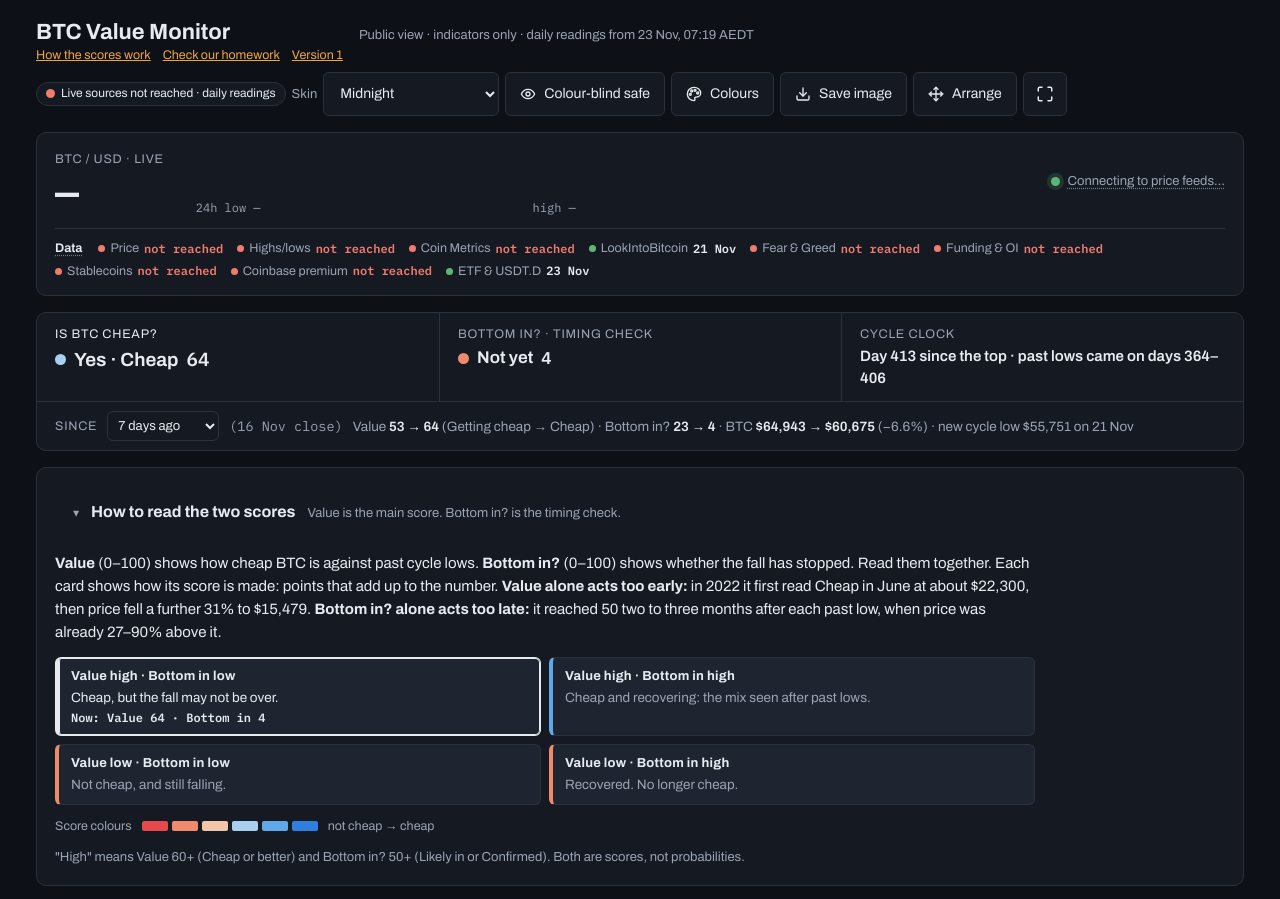
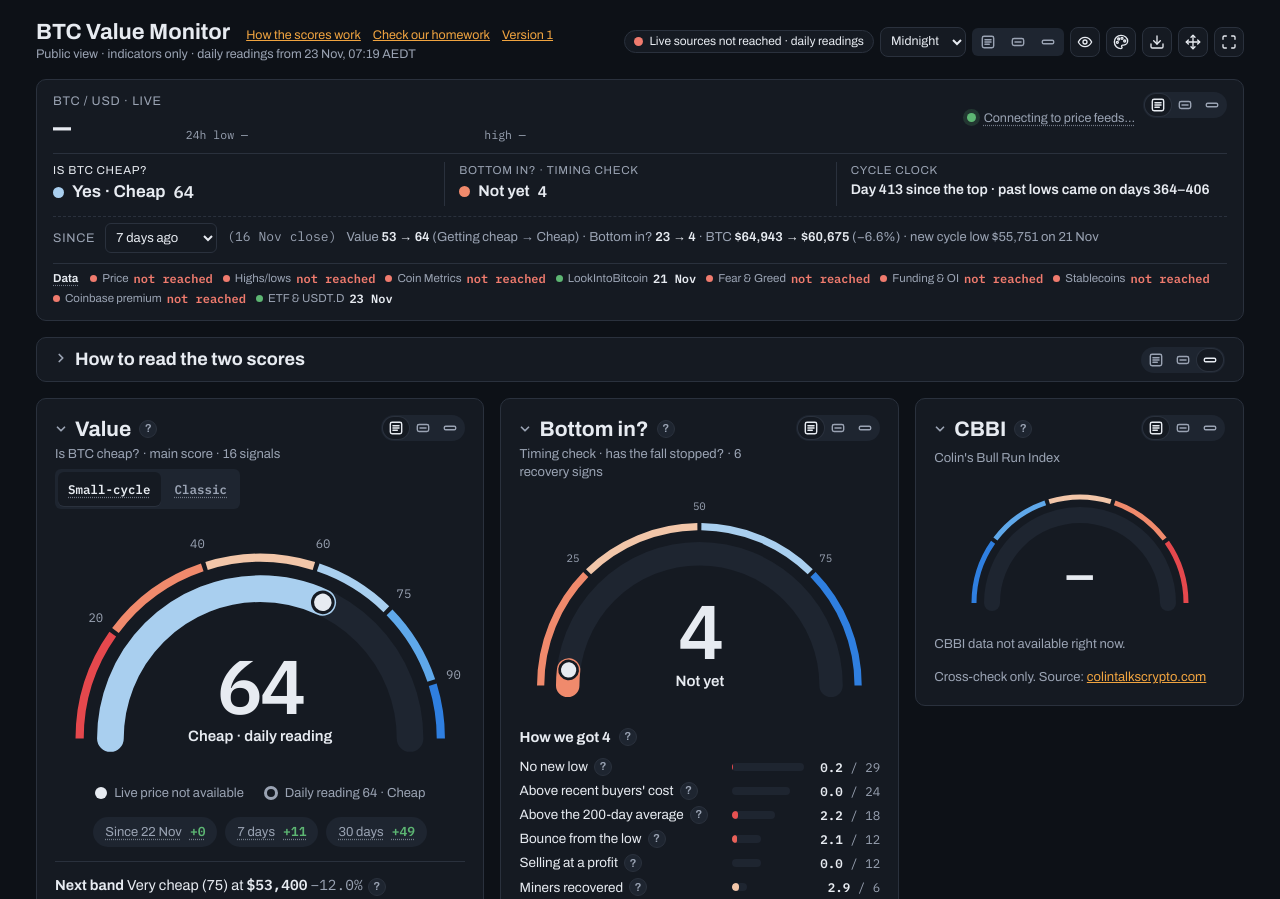
Before and after one commit to pipolarbear/btc-bottom-monitor, a plain HTML site: page index.html in a window 1280 px wide. Shown: the top 899 px of the page. Drawn offline with Linux system fonts and the light colour scheme; no server answers.

Commit message:
v9: price and summary in one card, slim header, card views

```diff
--- a/index.html
+++ b/index.html
@@ -11,8 +11,8 @@
 <link rel="preconnect" href="https://fonts.gstatic.com" crossorigin>
 <link rel="stylesheet" crossorigin="anonymous" href="https://fonts.googleapis.com/css2?family=Archivo:wdth,wght@75..100,400..700&family=IBM+Plex+Mono:wght@400;500;600&family=Inter:wght@400;500;600&family=Newsreader:opsz,wght@6..72,500..700&family=Space+Grotesk:wght@500;600;700&display=swap">
 <link rel="stylesheet" href="skins.css?v=8">
-<link rel="stylesheet" href="app.css?v=8">
-<script src="prefs.js?v=8.1"></script>
+<link rel="stylesheet" href="app.css?v=9">
+<script src="prefs.js?v=9"></script>
 <script>try { var s = new URLSearchParams(location.search), k = s.get("skin") || localStorage.getItem("bbm.skin") || "midnight"; if (k === "auto") k = matchMedia("(prefers-color-scheme: light)").matches ? "daylight" : "midnight"; document.documentElement.setAttribute("data-skin", k); document.documentElement.setAttribute("data-light", k === "daylight" || k === "paper" ? "1" : "0"); document.documentElement.setAttribute("data-cb", (s.get("cb") || localStorage.getItem("bbm.cb")) === "1" ? "1" : "0"); } catch (e) {}</script>
 </head>
 <body>
@@ -21,26 +21,27 @@
 <header class="top">
   <div class="brand">
     <h1>BTC Value Monitor</h1>
-    <span class="sub" id="hdr-sub">Loading readings…</span>
-    <span class="links k-hide" data-nocap><a href="thesis.html">How the scores work</a><a href="backtest.html">Check our homework</a><a href="v1.html">Version 1</a></span>
+    <span class="brand-s"><span class="sub" id="hdr-sub">Loading readings…</span><span class="links k-hide" data-nocap><a href="thesis.html">How the scores work</a><a href="backtest.html">Check our homework</a><a href="v1.html">Version 1</a></span></span>
   </div>
   <div class="controls" data-nocap>
     <span class="pill k-hide" id="fresh"><span class="dot" id="fresh-dot" style="background:var(--muted)"></span><span id="fresh-t">Loading</span></span>
-    <label for="skin" class="k-hide">Skin</label>
-    <select id="skin" class="btn k-hide">
-      <option value="auto">Auto (match system)</option>
+    <select id="skin" class="btn tb-sel k-hide" aria-label="Skin" title="Skin">
+      <option value="auto">Auto skin</option>
       <option value="midnight">Midnight</option>
       <option value="daylight">Daylight</option>
       <option value="terminal">Terminal</option>
       <option value="ocean">Ocean</option>
       <option value="paper">Paper</option>
     </select>
-    <button type="button" class="btn k-hide ic-sm" id="cb" aria-pressed="false" aria-label="Colour-blind safe colours" title="Colour-blind safe colours"><svg width="16" height="16" viewBox="0 0 24 24" fill="none" stroke="currentColor" stroke-width="2" stroke-linecap="round" stroke-linejoin="round" aria-hidden="true"><path d="M2 12s3.5-7 10-7 10 7 10 7-3.5 7-10 7S2 12 2 12z"/><circle cx="12" cy="12" r="3"/></svg><span class="lbl">Colour-blind safe</span></button>
-    <button type="button" class="btn k-hide ic-sm" id="pal-b" aria-expanded="false" aria-controls="pal" aria-label="Colours" title="Choose the score colours"><svg width="16" height="16" viewBox="0 0 24 24" fill="none" stroke="currentColor" stroke-width="2" stroke-linecap="round" stroke-linejoin="round" aria-hidden="true"><circle cx="13.5" cy="6.5" r="1.5"/><circle cx="17.5" cy="10.5" r="1.5"/><circle cx="8.5" cy="7.5" r="1.5"/><circle cx="6.5" cy="12.5" r="1.5"/><path d="M12 2C6.5 2 2 6.5 2 12s4.5 10 10 10c.9 0 1.6-.7 1.6-1.6 0-.4-.2-.8-.4-1.1-.3-.3-.4-.7-.4-1.1 0-.9.7-1.6 1.6-1.6H16c3.3 0 6-2.7 6-6 0-4.9-4.5-8.6-10-8.6z"/></svg><span class="lbl">Colours</span></button>
-    <button type="button" class="btn k-hide ic-sm" id="save" aria-label="Save as image" title="Save as image"><svg width="16" height="16" viewBox="0 0 24 24" fill="none" stroke="currentColor" stroke-width="2" stroke-linecap="round" stroke-linejoin="round" aria-hidden="true"><path d="M21 15v4a2 2 0 0 1-2 2H5a2 2 0 0 1-2-2v-4"/><path d="M7 10l5 5 5-5"/><path d="M12 15V3"/></svg><span class="lbl" id="save-t">Save image</span></button>
-    <button type="button" class="btn k-hide ic-sm" id="arrange" aria-pressed="false" aria-label="Arrange cards" title="Arrange cards"><svg width="16" height="16" viewBox="0 0 24 24" fill="none" stroke="currentColor" stroke-width="2" stroke-linecap="round" stroke-linejoin="round" aria-hidden="true"><path d="M5 9l-3 3 3 3"/><path d="M9 5l3-3 3 3"/><path d="M15 19l-3 3-3-3"/><path d="M19 9l3 3-3 3"/><path d="M2 12h20"/><path d="M12 2v20"/></svg><span class="lbl">Arrange</span></button>
-    <button type="button" class="btn k-hide ic-sm" id="reset-layout" hidden aria-label="Reset layout" title="Put the cards back in the default layout"><svg width="16" height="16" viewBox="0 0 24 24" fill="none" stroke="currentColor" stroke-width="2" stroke-linecap="round" stroke-linejoin="round" aria-hidden="true"><path d="M3 12a9 9 0 1 0 3-6.7"/><path d="M3 4v5h5"/></svg><span class="lbl" id="reset-t">Reset layout</span></button>
-    <button type="button" class="btn icon k-hide" id="kiosk" aria-label="Full screen" title="Full screen"><svg width="18" height="18" viewBox="0 0 24 24" fill="none" stroke="currentColor" stroke-width="2" stroke-linecap="round" stroke-linejoin="round" aria-hidden="true"><path d="M8 3H5a2 2 0 0 0-2 2v3"/><path d="M21 8V5a2 2 0 0 0-2-2h-3"/><path d="M3 16v3a2 2 0 0 0 2 2h3"/><path d="M16 21h3a2 2 0 0 0 2-2v-3"/></svg></button>
+    <div class="seg seg-xs k-hide" role="group" aria-label="Show all cards as" id="view-all">
+      <button type="button" data-st="full" aria-label="All cards: full" title="All cards: full"><svg width="14" height="14" viewBox="0 0 16 16" fill="none" stroke="currentColor" stroke-width="1.6" stroke-linecap="round" aria-hidden="true"><rect x="1.5" y="1.5" width="13" height="13" rx="2"/><path d="M4.5 5.5h7M4.5 8h7M4.5 10.5h5"/></svg></button><button type="button" data-st="sum" aria-label="All cards: summary" title="All cards: summary"><svg width="14" height="14" viewBox="0 0 16 16" fill="none" stroke="currentColor" stroke-width="1.6" stroke-linecap="round" aria-hidden="true"><rect x="1.5" y="4" width="13" height="8" rx="2"/><path d="M4.5 8h7"/></svg></button><button type="button" data-st="title" aria-label="All cards: titles only" title="All cards: titles only"><svg width="14" height="14" viewBox="0 0 16 16" fill="none" stroke="currentColor" stroke-width="1.6" stroke-linecap="round" aria-hidden="true"><rect x="1.5" y="6" width="13" height="4" rx="1.5"/></svg></button>
+    </div>
+    <button type="button" class="btn tb k-hide" id="cb" aria-pressed="false" aria-label="Colour-blind safe colours" title="Colour-blind safe colours"><svg width="16" height="16" viewBox="0 0 24 24" fill="none" stroke="currentColor" stroke-width="2" stroke-linecap="round" stroke-linejoin="round" aria-hidden="true"><path d="M2 12s3.5-7 10-7 10 7 10 7-3.5 7-10 7S2 12 2 12z"/><circle cx="12" cy="12" r="3"/></svg><span class="lbl">Colour-blind safe</span></button>
+    <button type="button" class="btn tb k-hide" id="pal-b" aria-expanded="false" aria-controls="pal" aria-label="Colours" title="Choose the score colours"><svg width="16" height="16" viewBox="0 0 24 24" fill="none" stroke="currentColor" stroke-width="2" stroke-linecap="round" stroke-linejoin="round" aria-hidden="true"><circle cx="13.5" cy="6.5" r="1.5"/><circle cx="17.5" cy="10.5" r="1.5"/><circle cx="8.5" cy="7.5" r="1.5"/><circle cx="6.5" cy="12.5" r="1.5"/><path d="M12 2C6.5 2 2 6.5 2 12s4.5 10 10 10c.9 0 1.6-.7 1.6-1.6 0-.4-.2-.8-.4-1.1-.3-.3-.4-.7-.4-1.1 0-.9.7-1.6 1.6-1.6H16c3.3 0 6-2.7 6-6 0-4.9-4.5-8.6-10-8.6z"/></svg><span class="lbl">Colours</span></button>
+    <button type="button" class="btn tb k-hide" id="save" aria-label="Save as image" title="Save as image"><svg width="16" height="16" viewBox="0 0 24 24" fill="none" stroke="currentColor" stroke-width="2" stroke-linecap="round" stroke-linejoin="round" aria-hidden="true"><path d="M21 15v4a2 2 0 0 1-2 2H5a2 2 0 0 1-2-2v-4"/><path d="M7 10l5 5 5-5"/><path d="M12 15V3"/></svg><span class="lbl" id="save-t">Save image</span></button>
+    <button type="button" class="btn tb k-hide" id="arrange" aria-pressed="false" aria-label="Arrange cards" title="Arrange cards"><svg width="16" height="16" viewBox="0 0 24 24" fill="none" stroke="currentColor" stroke-width="2" stroke-linecap="round" stroke-linejoin="round" aria-hidden="true"><path d="M5 9l-3 3 3 3"/><path d="M9 5l3-3 3 3"/><path d="M15 19l-3 3-3-3"/><path d="M19 9l3 3-3 3"/><path d="M2 12h20"/><path d="M12 2v20"/></svg><span class="lbl">Arrange</span></button>
+    <button type="button" class="btn tb tb-l k-hide" id="reset-layout" hidden aria-label="Reset layout" title="Put the cards back in the default layout"><svg width="16" height="16" viewBox="0 0 24 24" fill="none" stroke="currentColor" stroke-width="2" stroke-linecap="round" stroke-linejoin="round" aria-hidden="true"><path d="M3 12a9 9 0 1 0 3-6.7"/><path d="M3 4v5h5"/></svg><span class="lbl" id="reset-t">Reset layout</span></button>
+    <button type="button" class="btn tb k-hide" id="kiosk" aria-label="Full screen" title="Full screen"><svg width="16" height="16" viewBox="0 0 24 24" fill="none" stroke="currentColor" stroke-width="2" stroke-linecap="round" stroke-linejoin="round" aria-hidden="true"><path d="M8 3H5a2 2 0 0 0-2 2v3"/><path d="M21 8V5a2 2 0 0 0-2-2h-3"/><path d="M3 16v3a2 2 0 0 0 2 2h3"/><path d="M16 21h3a2 2 0 0 0 2-2v-3"/></svg></button>
     <button type="button" class="btn" id="exit-kiosk"><svg width="16" height="16" viewBox="0 0 24 24" fill="none" stroke="currentColor" stroke-width="2" stroke-linecap="round" stroke-linejoin="round" aria-hidden="true"><path d="M8 3v3a2 2 0 0 1-2 2H3"/><path d="M21 8h-3a2 2 0 0 1-2-2V3"/><path d="M3 16h3a2 2 0 0 1 2 2v3"/><path d="M16 21v-3a2 2 0 0 1 2-2h3"/></svg>Exit full screen</button>
   </div>
 </header>
@@ -48,32 +49,29 @@
 
 <div class="board" id="board">
 
-<section class="card pricebar" data-card="price" data-name="Live price" aria-label="Live price">
-  <div style="display:flex;flex-direction:column;gap:2px;min-width:0">
-    <span class="eyebrow" id="p-src">BTC / USD · live</span>
-    <div style="display:flex;align-items:baseline;flex-wrap:wrap;gap:6px 12px">
-      <span class="p" id="p">—</span>
-      <span class="chg tip" id="p-chg" tabindex="0" data-tipk="chg24"></span>
+<section class="card top-card" data-card="price" data-name="Price and summary" aria-label="Price and summary">
+  <div class="card-h tc-h">
+    <div class="tc-p">
+      <span class="eyebrow" id="p-src">BTC / USD · live</span>
+      <div class="tc-pr"><span class="p" id="p">—</span><span class="chg tip" id="p-chg" tabindex="0" data-tipk="chg24"></span></div>
     </div>
+    <div class="spark">
+      <svg viewBox="0 0 200 40" preserveAspectRatio="none" role="img" id="spark-svg" aria-label="Price over the last 24 hours"><polyline id="spark" fill="none" stroke="var(--muted)" stroke-width="2" stroke-linejoin="round" stroke-linecap="round" vector-effect="non-scaling-stroke" points=""/></svg>
+      <div class="lh"><span id="p-lo">24h low —</span><span id="p-hi">high —</span></div>
+    </div>
+    <span class="live" id="live"><span class="dot" id="live-dot"></span><span id="live-t" class="tip" tabindex="0" data-tipk="live">Connecting…</span></span>
   </div>
-  <div class="spark">
-    <svg viewBox="0 0 200 40" preserveAspectRatio="none" role="img" id="spark-svg" aria-label="Price over the last 24 hours"><polyline id="spark" fill="none" stroke="var(--muted)" stroke-width="2" stroke-linejoin="round" stroke-linecap="round" vector-effect="non-scaling-stroke" points=""/></svg>
-    <div class="lh"><span id="p-lo">24h low —</span><span id="p-hi">high —</span></div>
+  <div class="verdict s-keep" id="verdict" aria-live="polite" aria-label="Summary">
+    <div class="vd" id="vd-value"><span class="q">Is BTC cheap?</span><span class="a" id="vd-value-a">—</span><span class="vd-s" id="vd-value-s"></span></div>
+    <div class="vd" id="vd-bi"><span class="q">Bottom in? · timing check</span><span class="a" id="vd-bi-a">—</span></div>
+    <div class="vd" id="vd-clock"><span class="q">Cycle clock</span><span class="a" id="vd-clock-a">—</span></div>
   </div>
-  <span class="live" id="live"><span class="dot" id="live-dot"></span><span id="live-t" class="tip" tabindex="0" data-tipk="live">Connecting…</span></span>
+  <div class="vd-week" id="vd-week"><label for="since-sel">Since</label><select id="since-sel" class="sel-sm" data-nocap><option value="7">7 days ago</option><option value="thu">last Thursday</option><option value="28">4 weeks ago</option></select><span class="muted mono" id="since-d"></span><span id="since-t"></span></div>
   <p class="src-line" id="src-line" aria-live="off"><span class="src-h">Data</span><span class="src wait"><i></i>Loading the sources…</span></p>
 </section>
 
-<section class="verdict" id="verdict" data-card="verdict" data-name="Summary" aria-live="polite" aria-label="Summary">
-  <div class="vd" id="vd-value"><span class="q">Is BTC cheap?</span><span class="a" id="vd-value-a">—</span><span class="vd-s" id="vd-value-s"></span></div>
-  <div class="vd" id="vd-bi"><span class="q">Bottom in? · timing check</span><span class="a" id="vd-bi-a">—</span></div>
-  <div class="vd" id="vd-clock"><span class="q">Cycle clock</span><span class="a" id="vd-clock-a">—</span></div>
-  <div class="vd-week" id="vd-week"><label for="since-sel">Since</label><select id="since-sel" class="sel-sm" data-nocap><option value="7">7 days ago</option><option value="thu">last Thursday</option><option value="28">4 weeks ago</option></select><span class="muted mono" id="since-d"></span><span id="since-t"></span></div>
-</section>
-
-<div class="cardwrap" data-card="intro" data-name="How to read the two scores">
-<details class="card intro" id="intro" open>
-  <summary><span class="intro-h">How to read the two scores</span><span class="sub">Value is the main score. Bottom in? is the timing check.</span></summary>
+<section class="card intro" data-card="intro" data-name="How to read the two scores" data-def="title" aria-labelledby="intro-h">
+  <div class="card-h"><div class="hstack"><h2 id="intro-h">How to read the two scores</h2><span class="sub">Value is the main score. Bottom in? is the timing check.</span></div></div>
   <div class="intro-b">
     <p><b>Value</b> (0–100) shows how cheap BTC is against past cycle lows. <b>Bottom in?</b> (0–100) shows whether the fall has stopped. Read them together. Each card shows how its score is made: points that add up to the number. <b>Value alone acts too early:</b> in 2022 it first read Cheap in June at about $22,300, then price fell a further 31% to $15,479. <b>Bottom in? alone acts too late:</b> it reached 50 two to three months after each past low, when price was already 27–90% above it.</p>
     <div class="quad" id="quad" role="list" aria-label="What the two scores mean together">
@@ -85,10 +83,9 @@
     <div class="cscale" aria-hidden="true"><span>Score colours</span><i style="background:var(--b0)"></i><i style="background:var(--b1)"></i><i style="background:var(--b2)"></i><i style="background:var(--b3)"></i><i style="background:var(--b4)"></i><i style="background:var(--b5)"></i><span>not cheap → cheap</span></div>
     <p class="sub">"High" means Value 60+ (Cheap or better) and Bottom in? 50+ (Likely in or Confirmed). Both are scores, not probabilities.</p>
   </div>
-</details>
-</div>
+</section>
 
-  <section class="card score-card" data-card="value" data-name="Value" aria-labelledby="score-h">
+  <section class="card score-card" data-grp="g1" data-card="value" data-name="Value" aria-labelledby="score-h">
     <div class="card-h" style="align-items:center">
       <div class="hstack"><h2 id="score-h">Value <button type="button" class="qi" data-tipk="score" aria-label="About the value score">?</button></h2><span class="sub">Is BTC cheap? · main score · 16 signals</span></div>
       <div class="seg seg-sm" role="group" aria-label="Levels" id="lv" data-nocap><button type="button" data-l="adj" class="tip" data-tipk="lv-adj">Small-cycle</button><button type="button" data-l="classic" class="tip" data-tipk="lv-classic">Classic</button></div>
@@ -119,7 +116,7 @@
     </div>
   </section>
 
-  <section class="card bi-card" data-card="bi" data-name="Bottom in?" aria-labelledby="bi-h">
+  <section class="card bi-card" data-grp="g1" data-card="bi" data-name="Bottom in?" aria-labelledby="bi-h">
     <div class="card-h"><div class="hstack"><h2 id="bi-h">Bottom in? <button type="button" class="qi" data-tipk="bi" aria-label="About the Bottom in score">?</button></h2><span class="sub">Timing check · has the fall stopped? · 6 recovery signs</span></div></div>
     <div class="gauge">
       <svg viewBox="0 0 400 240" role="img" id="bi-svg" aria-label="Bottom in score">
@@ -135,7 +132,7 @@
     <div class="bi-comp" id="bi-comp"><span class="sub">Loading…</span></div>
   </section>
 
-  <section class="card cbbi-card" data-card="cbbi" data-name="CBBI" aria-labelledby="cbbi-h">
+  <section class="card cbbi-card" data-grp="g1" data-card="cbbi" data-name="CBBI" aria-labelledby="cbbi-h">
     <div class="card-h"><h2 id="cbbi-h">CBBI <button type="button" class="qi" data-tipk="cbbi" aria-label="About the CBBI">?</button></h2><span class="sub">Colin's Bull Run Index</span></div>
     <div class="cbbi-dial">
       <svg viewBox="0 0 240 140" role="img" id="cbbi-svg" aria-label="CBBI">
@@ -223,21 +220,21 @@
   </div>
 </section>
 
-  <section class="card moved-card k-hide" data-card="moved" data-name="What moved" aria-labelledby="moved-h">
+  <section class="card moved-card k-hide" data-grp="g2" data-card="moved" data-name="What moved" aria-labelledby="moved-h">
     <div class="card-h"><h2 id="moved-h">What moved <button type="button" class="qi" data-tipk="moved" aria-label="About what moved">?</button></h2><span class="sub">points of value score</span></div>
     <div class="mv" id="mv-live"></div>
     <div class="mv" id="mv-day"></div>
   </section>
-  <section class="card p2s-card k-hide" data-card="p2s" data-name="Price to value score" aria-labelledby="p2s-h">
-    <div class="card-h" style="align-items:center"><div style="display:flex;flex-direction:column;gap:2px"><h2 id="p2s-h">Price to value score</h2><span class="sub">with the chance of each price</span></div>
+  <section class="card p2s-card k-hide" data-grp="g2" data-card="p2s" data-name="Price to value score" aria-labelledby="p2s-h">
+    <div class="card-h" style="align-items:center"><div class="hstack"><h2 id="p2s-h">Price to value score</h2><span class="sub">with the chance of each price</span></div>
       <div class="seg" role="group" aria-label="Time window for the chance" id="win" data-nocap><button type="button" data-w="30" aria-pressed="true">30 days</button><button type="button" data-w="90">90 days</button></div></div>
     <div class="tscroll"><table class="t p2s"><thead id="p2s-head"><tr><th>BTC price</th><th class="r">Change</th><th class="r">Score</th><th>Band</th><th>Chance</th><th>Confidence</th></tr></thead><tbody id="p2s"></tbody></table></div>
     <div id="p2s-x"></div>
   </section>
 
-<div class="cardwrap k-hide" data-card="how" data-name="How the scores work">
-<details class="card how">
-  <summary>How the scores work</summary>
+<section class="card how k-hide" data-card="how" data-name="How the scores work" data-def="title" aria-labelledby="how-h">
+  <div class="card-h"><h2 id="how-h">How the scores work</h2></div>
+  <div class="how-b">
   <p><b>Value</b> is the main score. It answers one question: is BTC cheap against past cycle lows? Each of 16 signals gets a score from 0 to 100. The score goes up as the signal gets closer to the level it reached at past lows. The value score is the weighted average. If a reading is missing, its weight goes to the others.</p>
   <p><b>Small-cycle levels.</b> Each past low was less deep than the one before. For six signals, the full-score level moves with that trend. Switch to Classic to see the score with the old, fixed levels.</p>
   <p><b>Bottom in?</b> is the timing check. It asks a different question: has the fall stopped? It looks for six signs that only come after a low: no new low for weeks, a bounce, price back above recent buyers' cost and the 200-day average, selling at a profit again, and miners recovered. It stays low until the value score has reached 75 at least once in this bear market, because no past low came before that. Money flows are shown but not scored. The price checks under it (depth, higher low, trend) are not scored either: they show what has improved and the price that would undo it.</p>
@@ -246,8 +243,8 @@
   <p>Live: the page pulls the data from the sources each time it opens and works out the scores in your browser. The line under the price shows how fresh each source is.</p>
   <p><a href="thesis.html">Read the full method, with the backtest results.</a></p>
   <p>Information only. Not financial advice. Past lows do not promise future lows.</p>
-</details>
-</div>
+  </div>
+</section>
 
 </div>
 
@@ -259,6 +256,6 @@
 </footer>
 
 </div>
-<script src="app.js?v=8.1"></script>
+<script src="app.js?v=9"></script>
 </body>
 </html>
```
